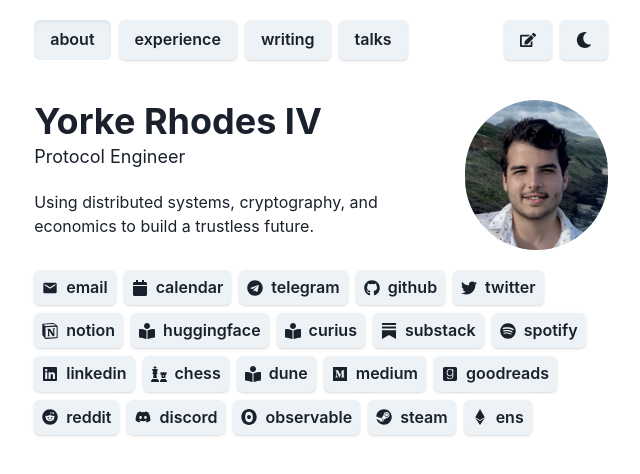
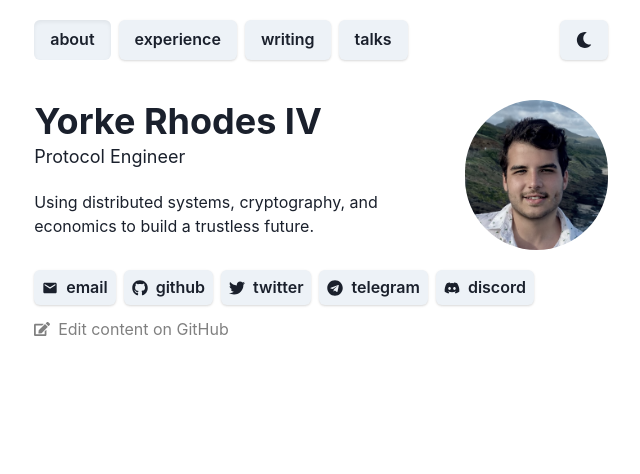
Before and after one commit to yorhodes/website, a Next.js app: page / in a window 1280 px wide. Shown: the top 474 px of the page, without its empty margins (319-959 px from the left). Built offline with nearby package versions, Linux system fonts and the light colour scheme.

Commit message:
Cleanup homepage and edit button

```diff
--- a/components/edit.tsx
+++ b/components/edit.tsx
@@ -1,6 +1,6 @@
 import { useRouter } from "next/router";
 import { FaEdit } from "react-icons/fa";
-import { Link, Button } from "@chakra-ui/react";
+import { Link, Button, HStack, Box, Text } from "@chakra-ui/react";
 
 const getRepo = () => {
   // https://vercel.com/docs/concepts/projects/environment-variables#system-environment-variables
@@ -27,9 +27,10 @@ const Edit = () => {
 
   return (
     <Link href={editUrl} isExternal>
-      <Button>
-        <FaEdit/>
-      </Button>
+      <HStack marginTop="3">
+        <FaEdit color="gray"/>
+        <Text color="gray">Edit content on GitHub</Text>
+      </HStack>
     </Link>
   );
 };
--- a/components/navbar.tsx
+++ b/components/navbar.tsx
@@ -30,7 +30,6 @@ const Navbar = (navPages: NavPage[]) => {
     <HStack paddingY="5">
       {navPages.map(NavElem)}
       <Spacer />
-      <Edit />
       <ToggleDarkModeButton />
     </HStack>
   );
--- a/pages/_app.tsx
+++ b/pages/_app.tsx
@@ -4,6 +4,7 @@ import { ChakraProvider, Container, Spacer } from "@chakra-ui/react";
 import theme from "../theme";
 
 import Navbar from "../components/navbar";
+import Edit from "../components/edit";
 
 import navbar from "../data/navbar.json";
 import bio from "../data/bio.json";
@@ -15,6 +16,7 @@ const App = ({ Component, pageProps }: AppProps) => {
       <Container marginBottom="5">
         {Navbar(navbar)}
         <Component {...pageProps} />
+        {Edit()}
       </Container>
       <Analytics />
     </ChakraProvider>
--- a/pages/index.tsx
+++ b/pages/index.tsx
@@ -1,28 +1,28 @@
-import { Box, Flex } from "@chakra-ui/react";
+import { Box, Flex, HStack, Spacer } from "@chakra-ui/react";
 
 import links from "../data/links.json";
 import bio from "../data/bio.json";
 
 import { Bio } from "../components/bio";
 import SocialLogoLink from "../components/link";
+import { Social } from "../types";
 
 const SELECT = [
   'email',
-  'calendar',
+  'github',
   'twitter',
   'telegram',
   'discord',
-  'github',
 ];
 
-const selected = SELECT.map((s) => links.find(({link, label}) => link.includes(s) || label?.includes(s)));
+const selected: Social[] = SELECT.map((s): Social => links.find(({link, label}) => link.includes(s) || label?.includes(s))!);
 
 const IndexPage = () => (
   <Box>
     {Bio(bio)}
-    <Flex wrap="wrap" gap="2">
-      {links.map(SocialLogoLink)}
-    </Flex>
+    <HStack>
+      {selected.map(SocialLogoLink)}
+    </HStack>
   </Box>
 );
 
--- a/pages/projects.tsx
+++ /dev/null
@@ -1,5 +0,0 @@
-import { Text } from "@chakra-ui/react";
-
-const Projects = () => <Text>Coming Soon</Text>;
-
-export default Projects;
```
